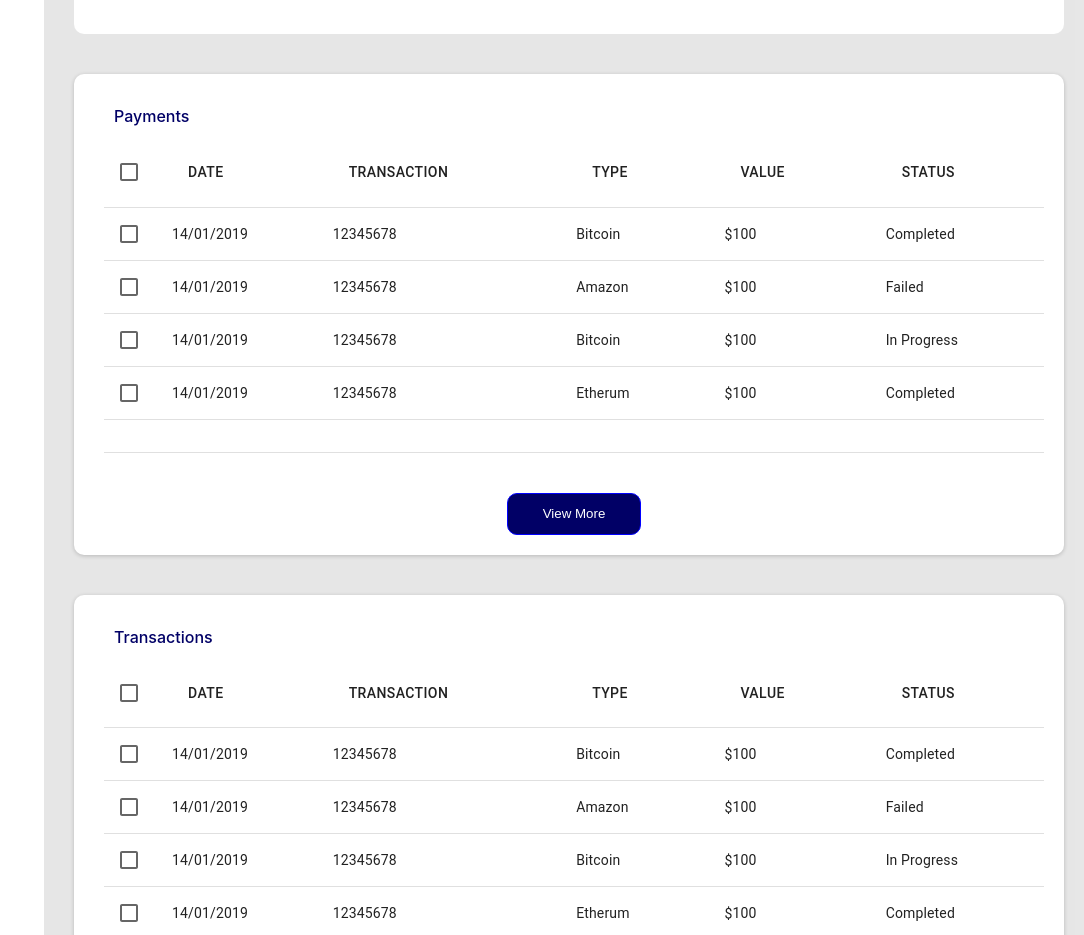
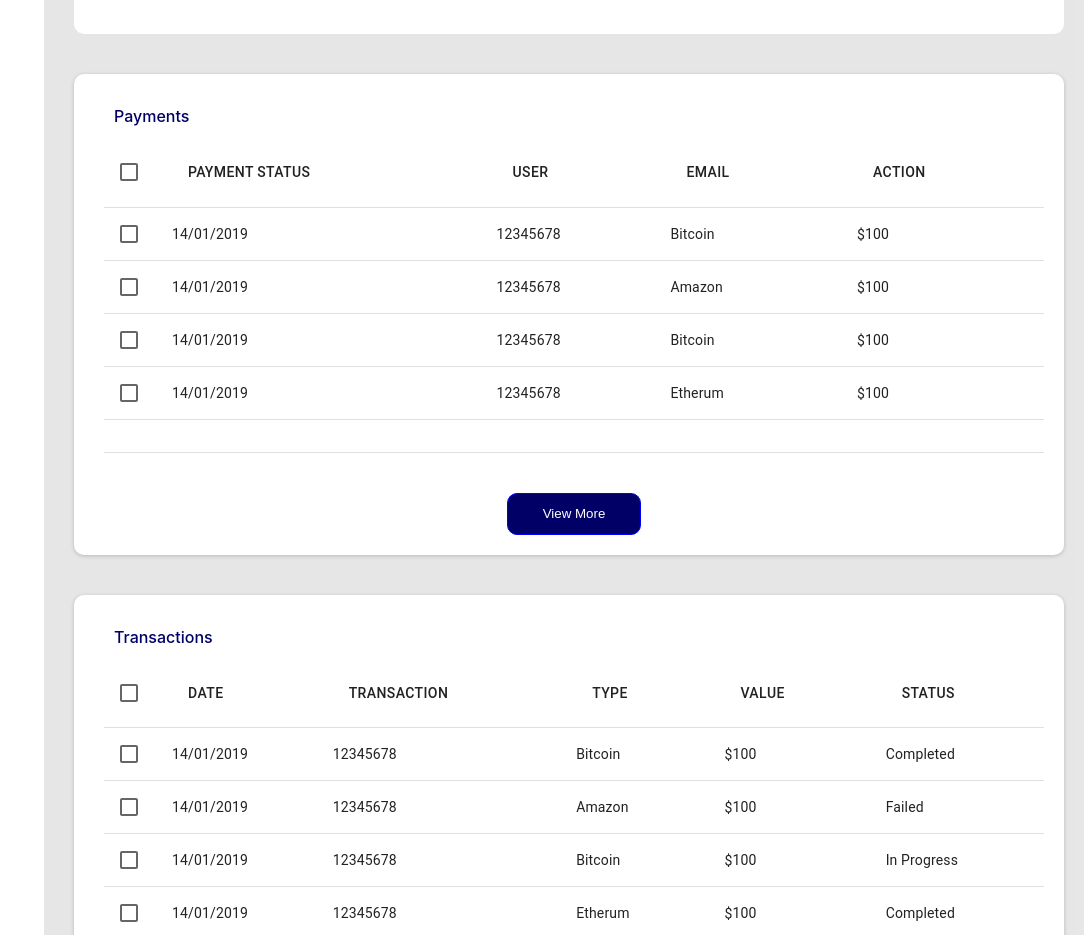
Before and after one commit to iamAbayomi/swift-trade-admin, a React (Create React App) app: page / in a window 1280 px wide. Shown: the part 2760-3695 px from the top of the page, without its empty margins (196-1280 px from the left). Built offline with nearby package versions, Linux system fonts and the light colour scheme.

Commit message:
feature: changed payment toolbar title

```diff
--- a/src/components/PaymentsTransactionCard.tsx
+++ b/src/components/PaymentsTransactionCard.tsx
@@ -30,7 +30,7 @@ export default class PaymentsTransactionCard extends React.Component{
 }
 
 
-const columns = ["Date", "Transaction", "Type", "Value", "Status"]
+const columns = ["Payment Status", "User", "Email", "Action"]
 
 const data = [
     ["14/01/2019", "12345678", "Bitcoin", "$100", "Completed"],
```
